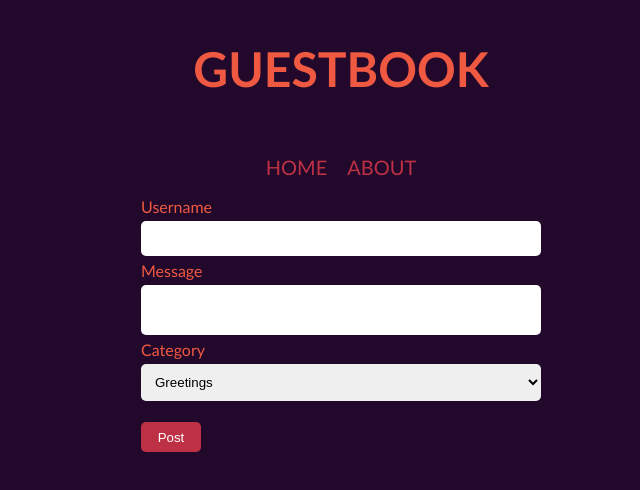
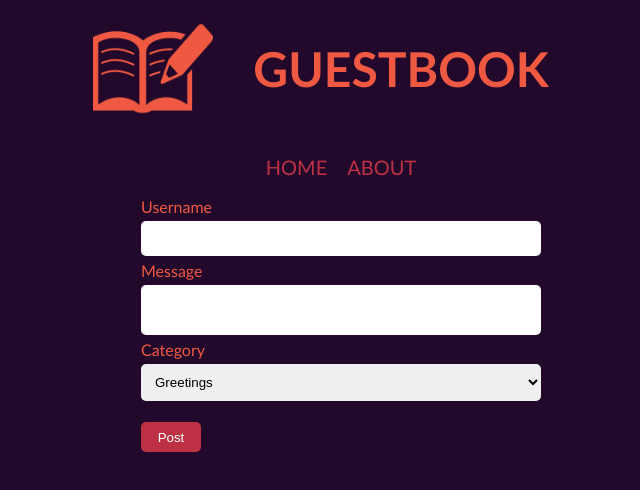
Before and after one commit to viniarski/FSReact, a React (Vite) app in the folder client/: page / in a window 1280 px wide. Shown: the top 490 px of the page, without its empty margins (299-939 px from the left). Built offline with nearby package versions, Linux system fonts and the light colour scheme.

Commit message:
add logo

```diff
--- a/client/src/components/Header.jsx
+++ b/client/src/components/Header.jsx
@@ -1,8 +1,11 @@
+import React from 'react';
 import '../css/Header.css';
+import logo from '../assets/logo.png';
 
 export default function Header() {
   return (
-    <header>
+    <header className="header-div">
+      <img src={logo} alt="logo" />
       <h1 className="header">GUESTBOOK</h1>
     </header>
   );
--- a/client/src/css/Header.css
+++ b/client/src/css/Header.css
@@ -1,5 +1,15 @@
+.header-div {
+  display: flex;
+  flex-direction: row;
+}
+
 .header {
   padding: 2.5rem;
   color: rgb(240, 89, 65);
   font-size: 3rem;
 }
+
+img {
+  width: 120px;
+  height: auto;
+}
```
Also changed, not shown: client/src/assets/logo.png, 1 other file (tests, documents, lock files or other folders).
